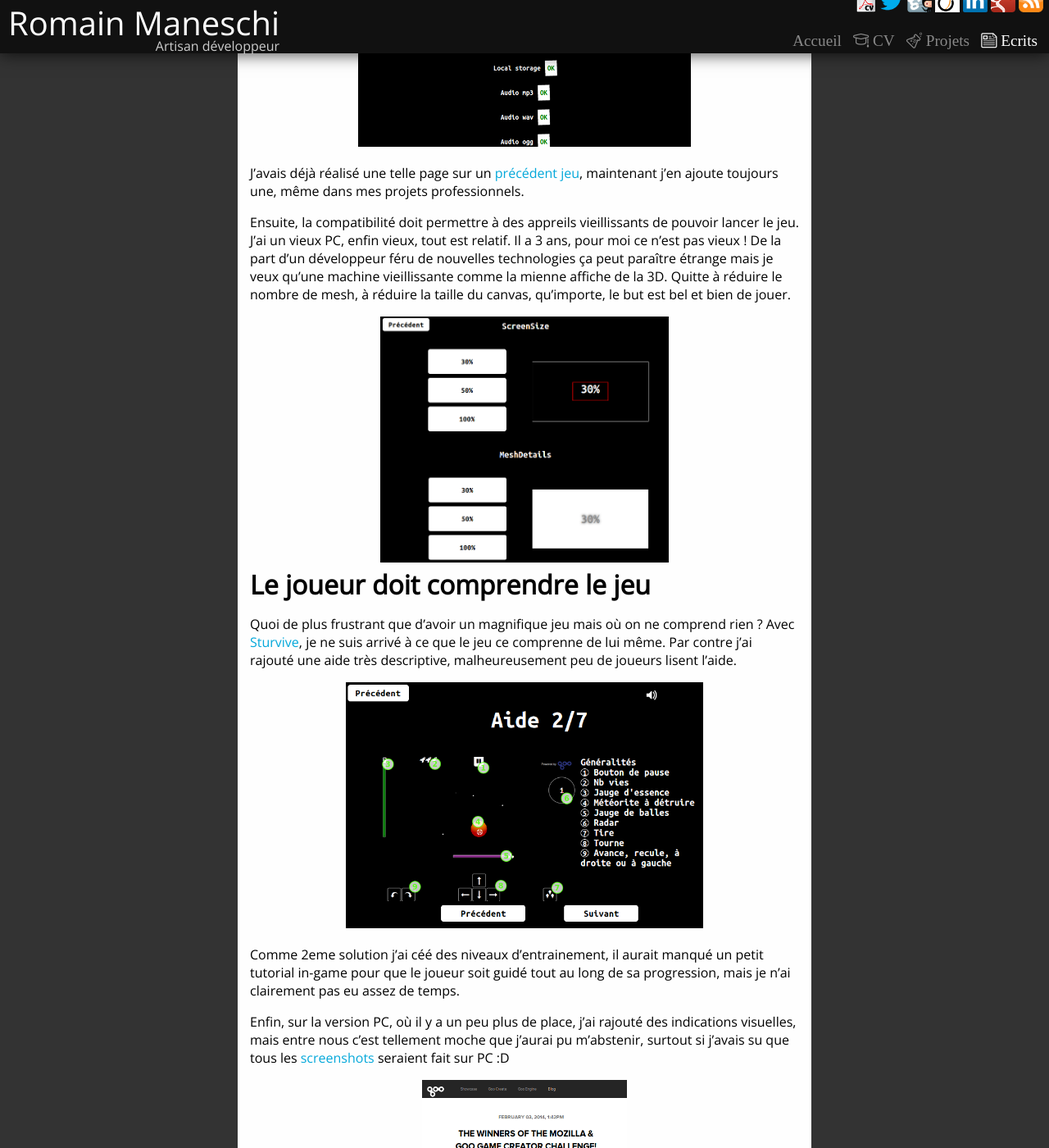
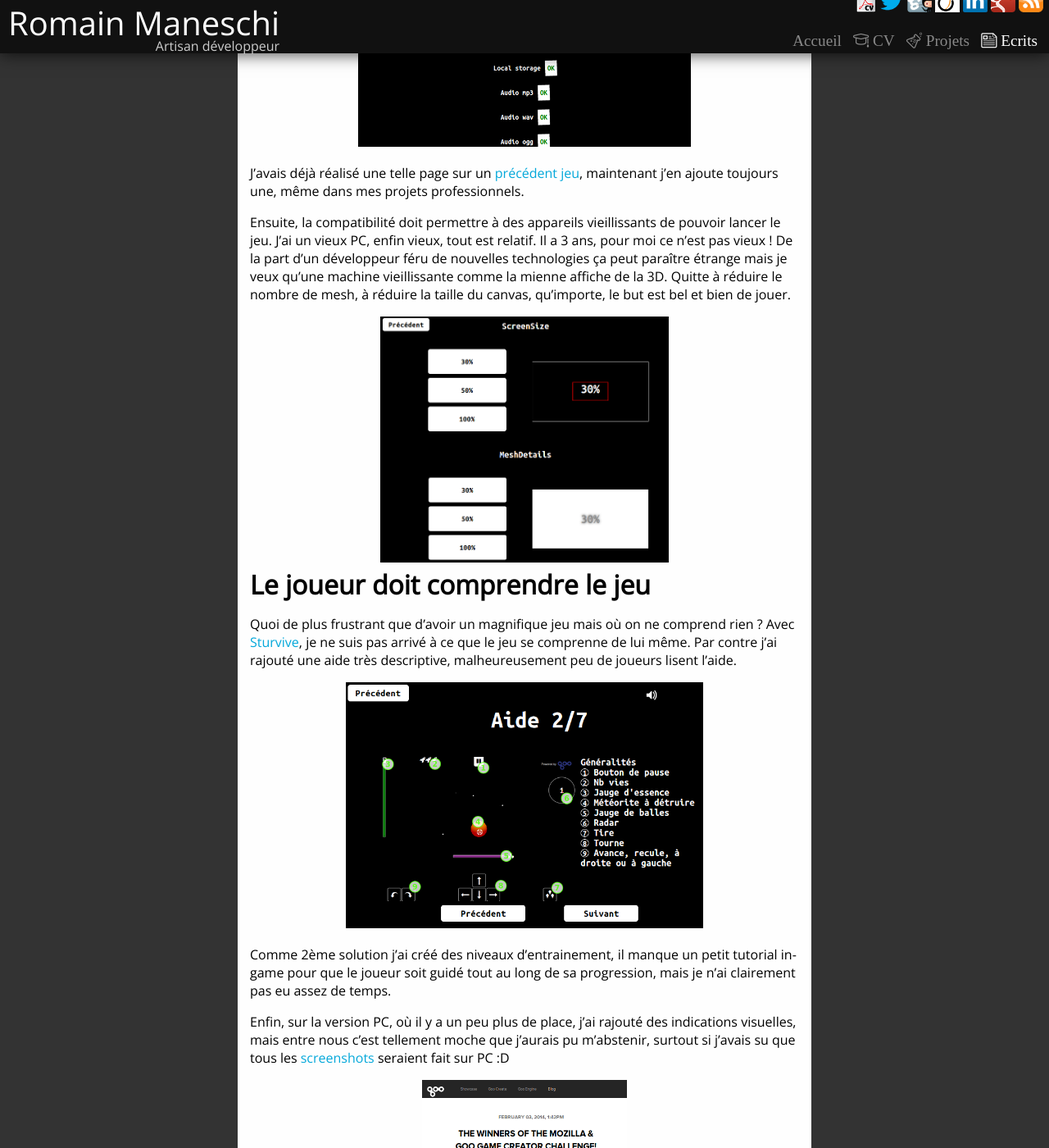
Before and after one commit to manland/manland.github.com, a Jekyll site: the page built from _posts/2014-03-02-article-sturvive.md, in a window 1280 px wide and 1400 px high, scrolled down 1232 px. Shown: the whole window at 82% size. Built offline with Jekyll 4.4.1, drawn with Linux system fonts in a browser that asks for light colours; some of the changed text lies outside the part shown.

Commit message:
Update 2014-03-02-article-sturvive.md
Correction orthografffff thx to @undless and @jeremy-flusin

```diff
--- a/_posts/2014-03-02-article-sturvive.md
+++ b/_posts/2014-03-02-article-sturvive.md
@@ -34,7 +34,7 @@ Combien de fois suis-je tombé sur des applications web où la page est toute bl
 
 J'avais déjà réalisé une telle page sur un [précédent jeu](http://froggies.github.io/game-off-2013/), maintenant j'en ajoute toujours une, même dans mes projets professionnels.
 
-Ensuite, la compatibilité doit permettre à des appreils vieillissants de pouvoir lancer le jeu. J'ai un vieux PC, enfin vieux, tout est relatif. Il a 3 ans, pour moi ce n'est pas vieux ! De la part d'un développeur féru de nouvelles technologies ça peut paraître étrange mais je veux qu'une machine vieillissante comme la mienne affiche de la 3D. Quitte à réduire le nombre de mesh, à réduire la taille du canvas, qu'importe, le but est bel et bien de jouer.
+Ensuite, la compatibilité doit permettre à des appareils vieillissants de pouvoir lancer le jeu. J'ai un vieux PC, enfin vieux, tout est relatif. Il a 3 ans, pour moi ce n'est pas vieux ! De la part d'un développeur féru de nouvelles technologies ça peut paraître étrange mais je veux qu'une machine vieillissante comme la mienne affiche de la 3D. Quitte à réduire le nombre de mesh, à réduire la taille du canvas, qu'importe, le but est bel et bien de jouer.
 
 <center>
 <img title="page options" src="/img/article/sturviveisugly/optionFr.png">
@@ -42,15 +42,15 @@ Ensuite, la compatibilité doit permettre à des appreils vieillissants de pouvo
 
 #Le joueur doit comprendre le jeu
 
-Quoi de plus frustrant que d'avoir un magnifique jeu mais où on ne comprend rien ? Avec [Sturvive](http://manland.github.io/sturvive/), je ne suis arrivé à ce que le jeu ce comprenne de lui même. Par contre j'ai rajouté une aide très descriptive, malheureusement peu de joueurs lisent l'aide.
+Quoi de plus frustrant que d'avoir un magnifique jeu mais où on ne comprend rien ? Avec [Sturvive](http://manland.github.io/sturvive/), je ne suis pas arrivé à ce que le jeu se comprenne de lui même. Par contre j'ai rajouté une aide très descriptive, malheureusement peu de joueurs lisent l'aide.
 
 <center>
 <img title="page aides" src="/img/article/sturviveisugly/aideFr.png">
 </center>
 
-Comme 2eme solution j'ai céé des niveaux d'entrainement, il aurait manqué un petit tutorial in-game pour que le joueur soit guidé tout au long de sa progression, mais je n'ai clairement pas eu assez de temps.
+Comme 2ème solution j'ai créé des niveaux d'entrainement, il manque un petit tutorial in-game pour que le joueur soit guidé tout au long de sa progression, mais je n'ai clairement pas eu assez de temps.
 
-Enfin, sur la version PC, où il y a un peu plus de place, j'ai rajouté des indications visuelles, mais entre nous c'est tellement moche que j'aurai pu m'abstenir, surtout si j'avais su que tous les [screenshots](http://blog.gootechnologies.com/post/75475795798/the-winners-of-the-mozilla-goo-game-creator) seraient fait sur PC :D
+Enfin, sur la version PC, où il y a un peu plus de place, j'ai rajouté des indications visuelles, mais entre nous c'est tellement moche que j'aurais pu m'abstenir, surtout si j'avais su que tous les [screenshots](http://blog.gootechnologies.com/post/75475795798/the-winners-of-the-mozilla-goo-game-creator) seraient fait sur PC :D
 
 <center>
 <img title="annonces résultats" src="/img/article/sturviveisugly/win.png">
```
Also changed, not shown: other parts of _posts/2014-03-02-article-sturvive.md (+5 -5 lines).
